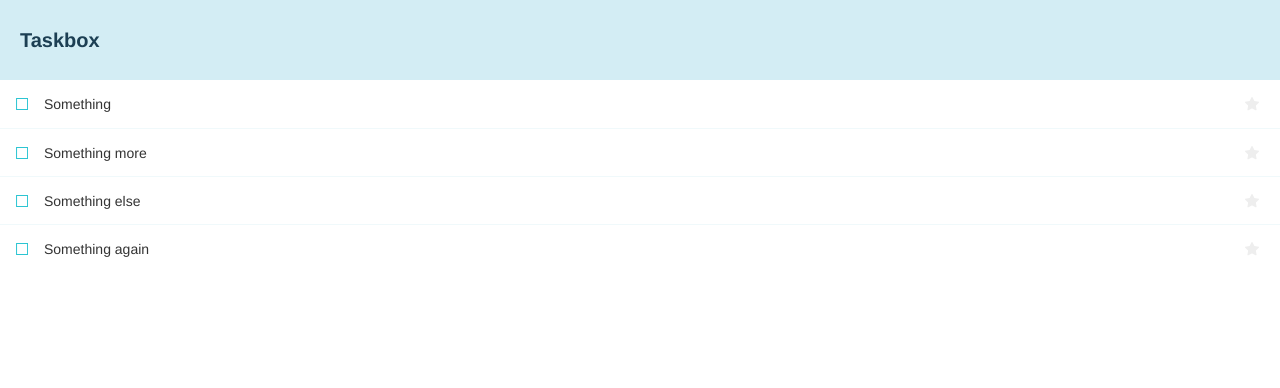
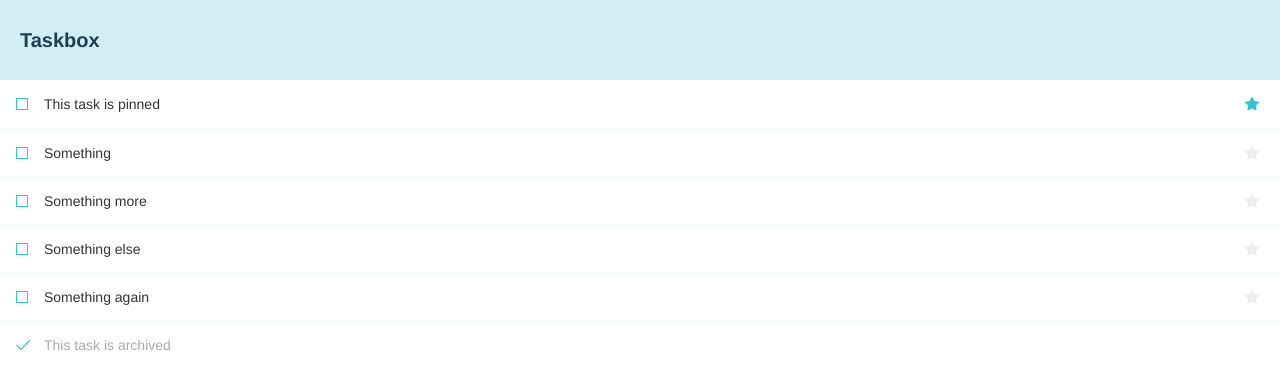
Before and after one commit to ZedoXmv/storybookjs1, a React (Create React App) app: page / in a window 1280 px wide. Shown: the top 388 px of the page. Built offline with nearby package versions, Linux system fonts and the light colour scheme; a web font is replaced by a local one.

Commit message:
fixed task archived

```diff
--- a/src/components/Task.js
+++ b/src/components/Task.js
@@ -6,12 +6,24 @@ export default function Task({ task: { id, title, state}, onArchiveTask, onPinTa
     return (
         <div className={`list-item ${state}`}>
             <label className='checkbox'>
-                <input
-                    type='checkbox'
-                    defaultChecked={state === 'TASK_ARCHIVED'}
-                    disabled={ true }
-                    name='checked'
-                />
+                {state === 'TASK_ARCHIVED' && (
+
+                    <input
+                        type='checkbox'
+                        defaultChecked={true}
+                        disabled={ true }
+                        name='checked'
+                    />
+                )}
+                {state !== 'TASK_ARCHIVED' && (
+
+                    <input
+                        type='checkbox'
+                        defaultChecked={false}
+                        disabled={ true }
+                        name='checked'
+                    />
+                )}
                 <span className="checkbox-custom" onClick={() => onArchiveTask(id)} />
             </label>
             <div className='title'>
--- a/src/components/TaskList.js
+++ b/src/components/TaskList.js
@@ -79,7 +79,7 @@ PureTaskList.propTypes = {
 
   export default connect(
     ({ tasks }) => ({
-      tasks: tasks.filter(t => t.state === 'TASK_INBOX' || t.state === 'TASK_PINNED'),
+      tasks: tasks.filter(t => t.state === 'TASK_INBOX' || t.state === 'TASK_PINNED' || t.state === 'TASK_ARCHIVED'),
     }),
     dispatch => ({
       onArchiveTask: id => dispatch(archiveTask(id)),
--- a/src/lib/redux.js
+++ b/src/lib/redux.js
@@ -49,6 +49,8 @@ const defaultTasks = [
     { id: '2', title: 'Something more', state: 'TASK_INBOX' },
     { id: '3', title: 'Something else', state: 'TASK_INBOX' },
     { id: '4', title: 'Something again', state: 'TASK_INBOX' },
+    { id: '5', title: 'This task is pinned', state: 'TASK_PINNED' },
+    { id: '6', title: 'This task is archived', state: 'TASK_ARCHIVED' },
 ]
 
 // We export the constructed redux store
```
Also changed, not shown: 2 other files (tests, documents, lock files or other folders).
